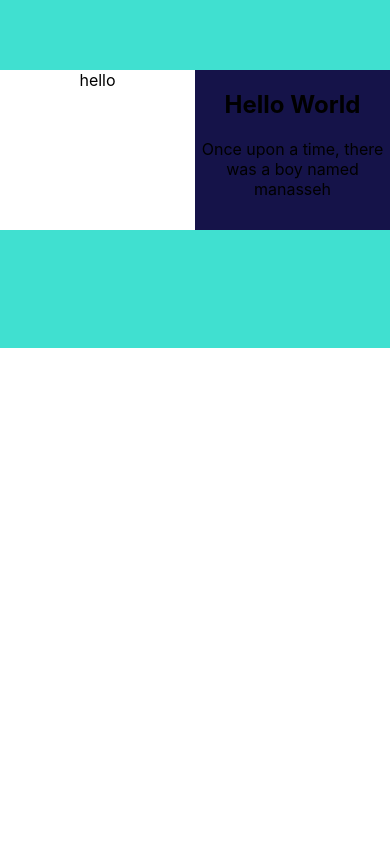
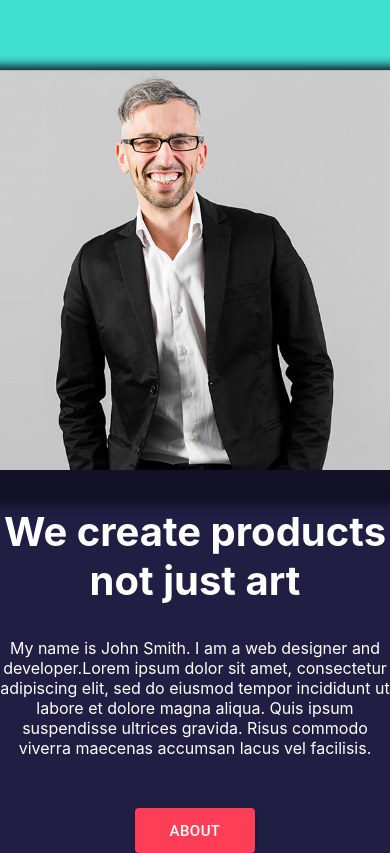
Before and after one commit to Manasseh-Ankrah/portfolio, a React (Create React App) app: page / in a window 390 px wide. Shown: the part 496-1349 px from the top of the page. Before the commit the page ends 844 px from the top, so only its background shows below. Built offline with nearby package versions, Linux system fonts and the light colour scheme.

Commit message:
third commit

```diff
--- a/src/index.css
+++ b/src/index.css
@@ -8,6 +8,9 @@ body {
   /* background-color: turquoise; */
 }
 
+html {
+  overflow-x: hidden;
+}
 code {
   font-family: source-code-pro, Menlo, Monaco, Consolas, "Courier New",
     monospace;
--- a/src/pages/Home.css
+++ b/src/pages/Home.css
@@ -3,6 +3,7 @@
   justify-content: center;
   flex-direction: column;
   /* overflow-x: auto; */
+  background-color: #201e43;
 }
 
 .home__animation {
@@ -55,6 +56,13 @@
   /* margin-right: 5px; */
 }
 
+.home__btn__about {
+  width: 200px;
+  height: 50px;
+  background-color: #fe3e57 !important;
+  color: #fff !important;
+}
+
 .home__btn__port:hover {
   opacity: 0.9;
 }
@@ -63,30 +71,59 @@
   opacity: 0.9;
 }
 
+.home__btn__about:hover {
+  opacity: 0.9;
+}
+
 .home__section {
   display: flex;
   justify-content: space-evenly;
+  flex-direction: row;
   align-items: center;
   flex-wrap: wrap;
   position: relative;
   top: 130px !important;
-  /* margin-top: 10%; */
-  background-color: rgb(223, 213, 213);
-  /* #121127 */
-  height: 150px;
+  background-color: #201e43;
+  height: 50%;
+  height: 100%;
   width: 100vw;
 }
 
 .home__section__image {
   flex: 0.5;
-  height: 160px;
-  background-color: white;
+  text-align: center;
+  background-color: #201e43;
+}
+
+.home__img {
+  height: 500px;
+  box-shadow: 0 16px 9.8px 20.2px rgb(18 17 39 / 100%);
 }
 
 .home__section__text {
+  display: flex;
+  justify-content: flex-end;
+  align-items: center;
+  flex-direction: column;
   flex: 0.5;
-  height: 160px;
-  background-color: #151349;
+  background-color: #201e43;
+  margin-right: 70px;
+}
+
+.home__section__text h2 {
+  display: flex;
+  justify-content: flex-end;
+  align-items: center;
+  /* width: 500px; */
+  /* flex-direction: column; */
+  font-size: 40px;
+  color: #fff;
+}
+
+.home__section__text p {
+  color: #fff;
+  margin-bottom: 50px;
+  width: 600px;
 }
 
 @media screen and (max-width: 600px) {
@@ -109,6 +146,12 @@
   }
 
   .home__btn__contact {
+    width: 150px;
+    height: 45px;
+    background-color: #fe3e57 !important;
+  }
+
+  .home__btn__about {
     width: 150px;
     height: 45px;
     background-color: #fe3e57 !important;
@@ -148,8 +191,39 @@
     background-color: #fe3e57 !important;
   }
 
+  .home__btn__about {
+    width: 120px;
+    height: 45px;
+    background-color: #fe3e57 !important;
+  }
+
   .home__text > p {
     margin-bottom: 20px;
+  }
+
+  /* ggggggggggggggggggggggggggggggggggggggggggggggggggggggggggggggggggggggggggggggggggggggggggggggggg */
+
+  .home__section__text {
+    display: block;
+    justify-content: flex-end;
+    align-items: center;
+    flex-direction: column;
+    width: 100vw;
+    /* flex: 0.5; */
+    background-color: #201e43;
+    margin-right: 0px;
+  }
+
+  .home__img {
+    width: 100vw;
+    height: 400px;
+    box-shadow: 0 0px 0px px rgb(18 17 39 / 100%);
+  }
+
+  .home__section__text p {
+    color: #fff;
+    margin-bottom: 50px;
+    width: 100vw;
   }
 }
 
@@ -173,12 +247,13 @@
 
 /* For Section */
 
-/* @media screen and (max-width: 430px) {
+@media screen and (max-width: 990px) {
   .home__section {
-    margin-top: 320px !important;
+    display: block;
   }
 }
 
+/*
 @media screen and (max-width: 600px) {
   .home__section {
     margin-top: 220px !important;
--- a/src/pages/Home.jsx
+++ b/src/pages/Home.jsx
@@ -4,16 +4,14 @@ import "./Home.css";
 import ParticlesBg from "particles-bg";
 import { Button } from "@material-ui/core";
 
+import img from "../images/team-1.jpg";
+
 function Home() {
   return (
     <div className="home">
       <Header />
       <div className="home__animation">
-        <ParticlesBg
-          className="home__animation__particle"
-          // height="80vh"
-          type="cobweb"
-        />
+        <ParticlesBg className="home__animation__particle" type="cobweb" />
       </div>
 
       <div className="home__text">
@@ -35,12 +33,30 @@ function Home() {
       </div>
 
       <div className="home__section">
-        <div className="home__section__image">hello</div>
+        <div className="home__section__image">
+          <img className="home__img" src={img} />
+        </div>
         <div className="home__section__text">
-          <h2>Hello World</h2>
-          <p>Once upon a time, there was a boy named manasseh</p>
+          <h2>We create products not just art</h2>
+          <p>
+            My name is John Smith. I am a web designer and developer.Lorem ipsum
+            dolor sit amet, consectetur adipiscing elit, sed do eiusmod tempor
+            incididunt ut labore et dolore magna aliqua. Quis ipsum suspendisse
+            ultrices gravida. Risus commodo viverra maecenas accumsan lacus vel
+            facilisis.
+          </p>
+
+          <Button className="home__btn__about" variant="contained" size="large">
+            About
+          </Button>
         </div>
       </div>
+
+      {/* dsdfd */}
+
+      {/* <div className="home__section">
+        <p style={{ color: "white" }}>Hello world</p>
+      </div> */}
     </div>
   );
 }
```
Also changed, not shown: src/images/team-1.jpg (added), src/images/team-3.jpg (added).
